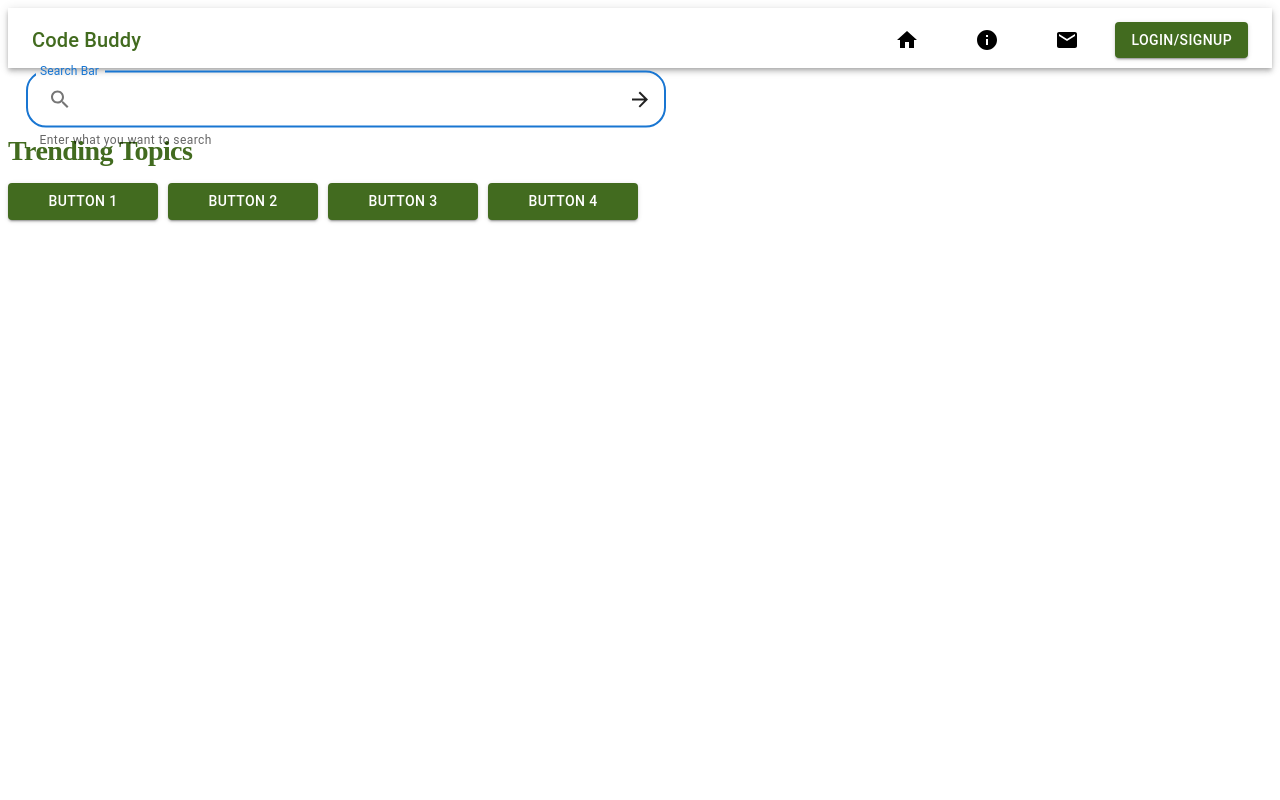
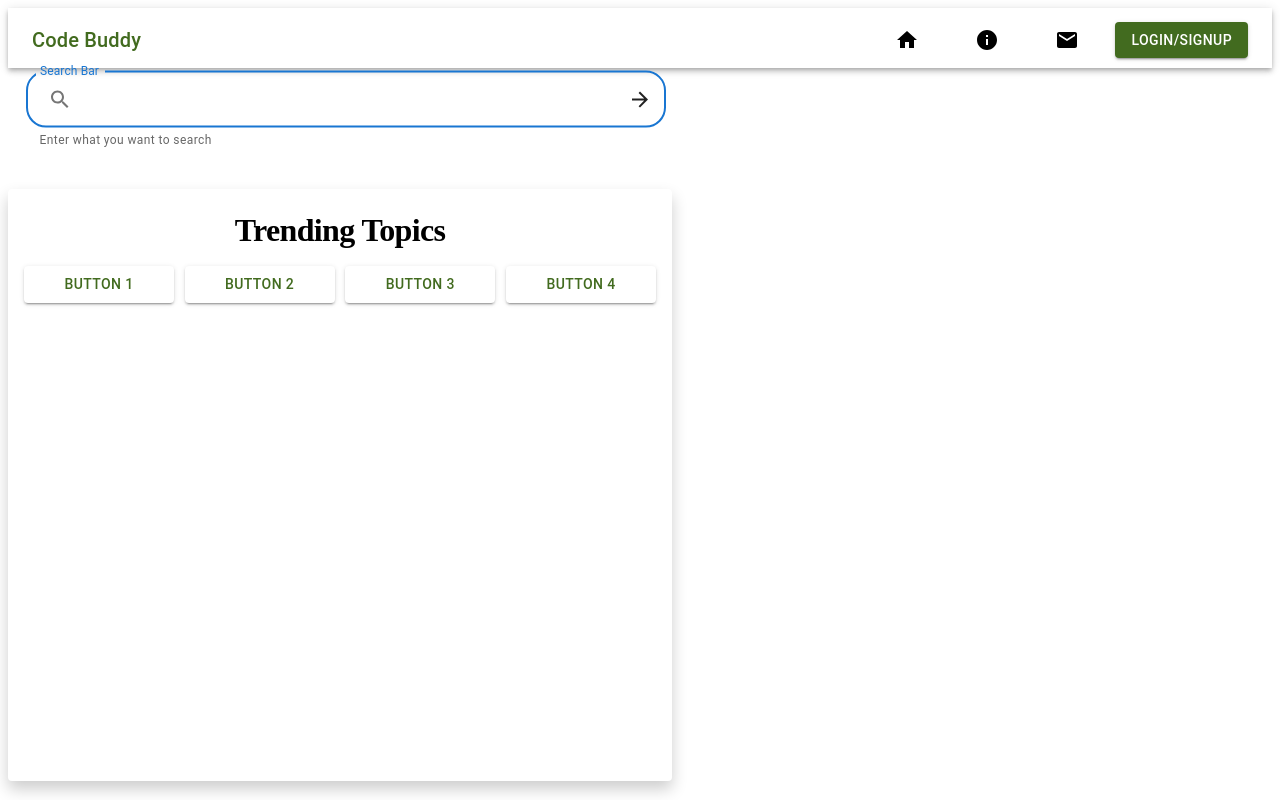
Before and after one commit to rishikrc3/Todo_, a React (Create React App) app in the folder todo/: page / in a window 1280 px wide. Built offline with nearby package versions, Linux system fonts and the light colour scheme.

Commit message:
navbar_Trending

```diff
--- a/todo/src/components/Buttons.js
+++ b/todo/src/components/Buttons.js
@@ -1,38 +1,50 @@
 import React from "react";
-import { makeStyles, Button, Typography } from "@material-ui/core";
+import { makeStyles, Button, Typography, Paper } from "@material-ui/core";
 
 const useStyles = makeStyles((theme) => ({
+  root: {
+    padding: theme.spacing(2),
+    backgroundColor: "white", // Set the background color to green
+    color: "#426b1f", // Set the text color to white
+    boxShadow: "0px 8px 16px rgba(0, 0, 0, 0.2)",
+    maxWidth: "50%",
+    height: "70vh",
+
+    margin: "0 auto",
+    marginTop: "calc(8% + 0px)",
+    marginLeft: 0,
+    [theme.breakpoints.up("md")]: {
+      marginTop: "calc(8% + 20px)", // Adjust margin for medium and larger screens
+    },
+    [theme.breakpoints.down("sm")]: {
+      marginTop: "calc(10% + 20px)", // Adjust margin for small screens
+    },
+    [theme.breakpoints.down("xs")]: {
+      marginTop: "calc(15% + 20px)", // Adjust margin for extra-small screens
+    },
+  },
   buttonsContainer: {
     display: "flex",
-    justifyContent: "flex-start", // Align buttons to the left
+    flexDirection: "row", // Arrange buttons in a row
+    justifyContent: "space-between",
+    flexWrap: "wrap", // Allow buttons to wrap to the next row
     gap: "10px",
-    marginTop: "0px", // Add margin at the top to create space between the components
-    flexWrap: "wrap", // Allow buttons to wrap to the next line on smaller screens
   },
   button: {
     minWidth: "150px",
-    backgroundColor: "#426b1f",
-    color: "white", // Set the button text color to white
+    backgroundColor: "white", // Set the background color to white
+    color: "#426b1f", // Set the text color to green
   },
   headingContainer: {
-    textAlign: "left",
+    textAlign: "center", // Center align the text
     marginBottom: "10px",
-    [theme.breakpoints.up("sm")]: {
-      paddingTop: "calc(7% + 10px)", // Adjust padding for small and larger screens
-    },
-    [theme.breakpoints.down("xs")]: {
-      paddingTop: "calc(8% + 10px)", // Adjust padding for extra-small screens
-    },
-    [theme.breakpoints.up("md")]: {
-      paddingTop: "calc(4% + 10px)", // Adjust padding for medium-sized screens
-    },
   },
   heading: {
-    fontFamily: "var(--font-newsreader)", // Apply the specified font-family
-    color: "#426b1f", // Apply the specified color
-    fontSize: "28px", // Adjust the font size for the heading
-    fontWeight: "bold", // Apply bold font weight
-    letterSpacing: "-0.02em", // Adjust letter spacing for the heading
+    fontFamily: "var(--font-newsreader)",
+    color: "#000000",
+    fontSize: "32px",
+    fontWeight: "bold",
+    letterSpacing: "-0.02em",
   },
 }));
 
@@ -40,7 +52,7 @@ const Buttons = () => {
   const classes = useStyles();
 
   return (
-    <div>
+    <Paper elevation={3} className={classes.root}>
       <div className={classes.headingContainer}>
         <Typography variant="h6" className={classes.heading}>
           Trending Topics
@@ -60,7 +72,7 @@ const Buttons = () => {
           Button 4
         </Button>
       </div>
-    </div>
+    </Paper>
   );
 };
 
--- a/todo/src/components/Navbar.js
+++ b/todo/src/components/Navbar.js
@@ -61,7 +61,7 @@ const useStyles = makeStyles((theme) => ({
   },
   drawerList: {
     width: 200,
-    backgroundColor: "#007bff", // Bluish background color for the drawer
+    backgroundColor: "#426b1f", // Bluish background color for the drawer
     height: "100%", // Make the drawer take full height of the screen
     color: "white", // Text color
   },
```
